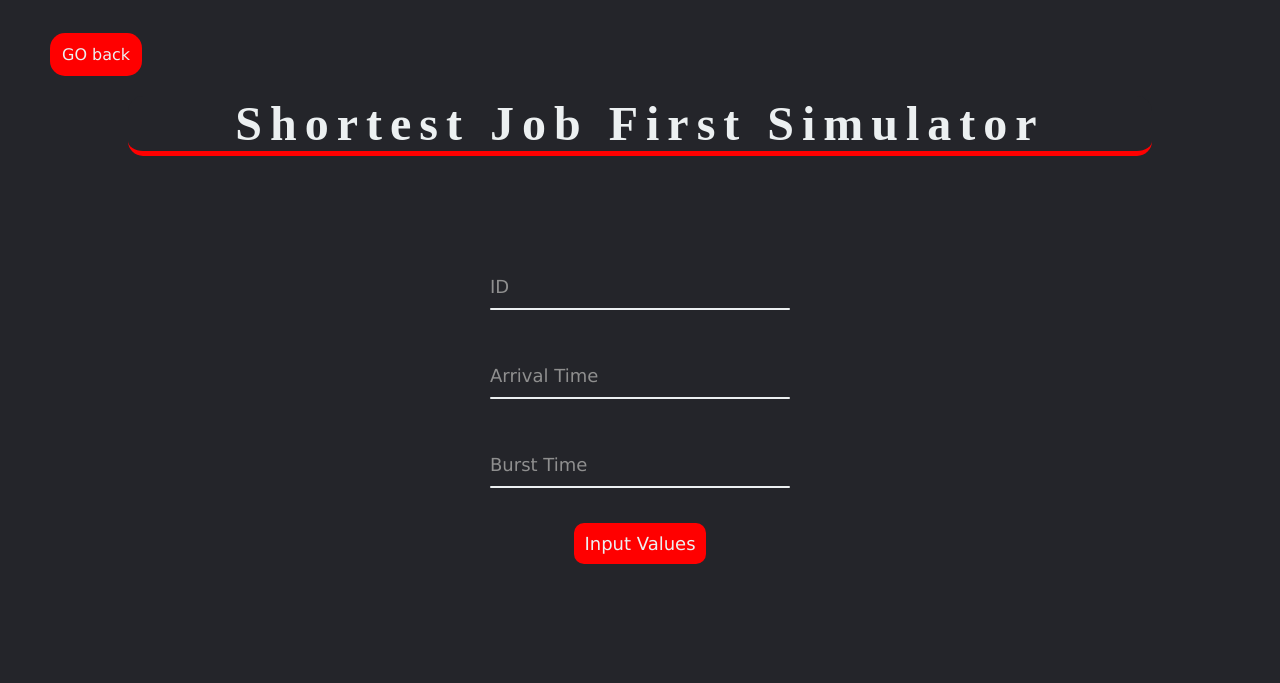
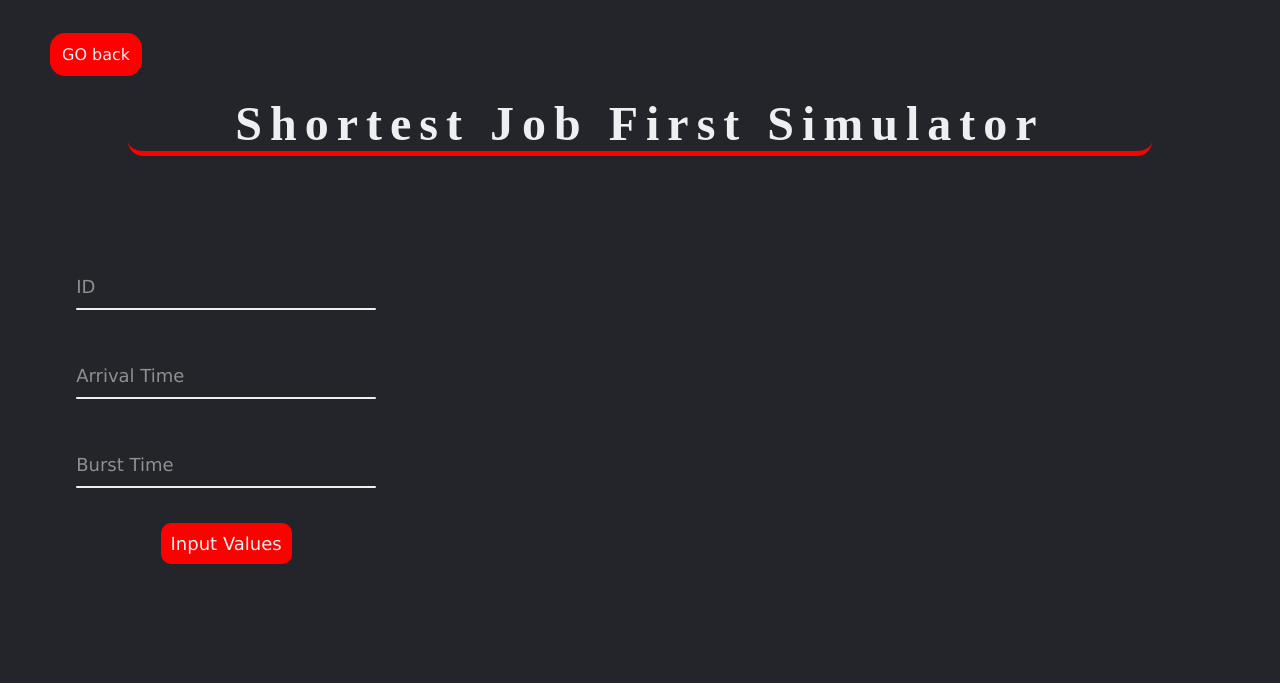
Before and after one commit to virendrasinh734/oswebsite, a Flask app: page /Sjf in a window 1280 px wide. Shown: the top 683 px of the page. After the commit the page ends 564 px from the top, so only its background shows below. Run offline with Flask 3, Linux system fonts and the light colour scheme; some web fonts are replaced.

Commit message:
changing layout

```diff
--- a/app.py
+++ b/app.py
@@ -40,4 +40,4 @@ def process_data():
     return jsonify(result)
 
 if __name__ == "__main__":
-    app.run(host="localhost", port=8000, debug=True)
+    app.run(host="localhost", port=7000, debug=True)
--- a/static/disk.js
+++ b/static/disk.js
@@ -444,7 +444,8 @@ function Calculate(){
           yaxis: {range: [-10, 0], title: "...",
           zerolinecolor: '#24252A',
             zeroline: true,
-            showline: false}
+            showline: false,
+            showticklabels: false}
         };
         Plotly.newPlot("myPlot", data, layout);
         // Display using Plotly
--- a/static/script.js
+++ b/static/script.js
@@ -111,6 +111,9 @@ function data_extractor(){
 }
 let time=0;
 let free=[];
+let temp1=0;
+let temp2=0;
+let temp3=0;
 //this function would do the scheduling and get the completion time stored in an array which would be returned
 function scheduler(input){
     pid=[];
@@ -185,7 +188,12 @@ function scheduler(input){
                     temp.push(pid[c]);
                     temp.push(bt[c]);
                     items.push(temp);
-
+                    temp1+=Math.floor(Math.random() * 100);
+                    temp2+=Math.floor(Math.random() * 100);
+                    temp3+=Math.floor(Math.random() * 100);
+                    temp1=temp1%255;
+                    temp2=temp2%255;
+                    temp3=temp3%255;
                     ct[c]=clock+bt[c];
                     ta[c]=ct[c]-at[c];
                     wt[c]=ta[c]-bt[c];
@@ -199,7 +207,7 @@ function scheduler(input){
                     divarray[i].appendChild(text); //appending to the smaller box
                     divarray[i].style.display="flex"; //usng flex to automatically move the text
                     divarray[i].style.justifyContent="center"; //moving the text to the right most corner
-                    divarray[i].style.backgroundColor = col[i%2]; //setting color
+                    divarray[i].style.backgroundColor = `rgb(${temp1},${temp2},${temp3})`; //setting color
                     divarray[i].style.border = "0.2px solid white"; //setting border
                     // console.log(completed.length+"    "+(i-count));
                     // console.log("bt"+completed[i-count-1][2]);
--- a/static/sjfstyles.css
+++ b/static/sjfstyles.css
@@ -9,6 +9,22 @@
     background-color: #24252A;
     color: #ECF0F1;
     font-family: Verdana, Geneva, Tahoma, sans-serif;
+}
+#mainconn{
+    display: flex;
+    flex-direction: row;
+    justify-content: center;
+}
+#right
+{
+    /*  */
+    display: flex;
+    flex-direction: column;
+    align-items: center;
+    justify-content: flex-end;
+}
+#average{
+    margin-top: -15px;
 }
 h1{
     text-align: center;
--- a/templates/index.html
+++ b/templates/index.html
@@ -62,8 +62,8 @@
         </div>
     </section>
     <!-- ------------------------------------------------------------------ -->
-    <div style="height: 5rem; background-color: white;"></div>
-    <section id="sjf">
+    <!-- <div style="height: 5rem; background-color: white;"></div> -->
+    <section id="sjf" style="background: transparent; backdrop-filter: blur(5rem);">
         <div class="title">Shortest Job First</div>
         <div class="buttoncontainer1">
             <button class="button1" onclick="window.location.href='/Sjf'">Simulator</button>
@@ -100,7 +100,7 @@
     </section>
     <div style="height: 5rem; background-color: white;"></div>
     <!-- ------------------------------------------------------------------ -->
-    <section id="project2">
+    <section id="project2" style="background: transparent; backdrop-filter: blur(5rem);">
         <div class="title">Dining philosopher's problem with semaphore</div>
         <div class="buttoncontainer1">
             <button class="button1" onclick="window.location.href='/dinningP'">Simulator</button>
--- a/templates/sjf.html
+++ b/templates/sjf.html
@@ -20,6 +20,8 @@
     </h1>
 <!------------------------------------------------------------------------------------------------>
     <!-- Inpute div (Outer box of the main body) used to position all the elements together in a group-->
+    <div id="mainconn">
+        <div id="left">
             <div id="sfsInput">
                 <!------------------------------------------------------------------------------------------------>
                     <!-- ID BOX
@@ -51,6 +53,8 @@
                     <button class="buttontype1" onclick="resettable()">Reset Table </button>
                     <button class="buttontype1" onclick="data_extractor()">Calculate</button>
                 </div>
+        </div>
+        <div id="right">
             <div id="Tablediv">
                 <table id="table1">
                     <thead>
@@ -72,14 +76,17 @@
                     </thead>
                 </table> -->
             </div>
+            <pre>
+                <div id="average">
+                </div>
+            </pre>
+        </div>
+    </div>
     <h2 id="gc">GANTT CHART</h2>
     <div id="container">
         <div id="chart" style="display:flex; flex-direction: row; margin: 0; height: 50px;"></div>
     </div>
-    <pre>
-        <div id="average">
-        </div>
-    </pre>
+
 </body>
 <script src="{{ url_for('static', filename='script.js')}}"></script>
 </html>
```
Also changed, not shown: static/look.css (+12 -0 lines), static/page.css (+11 -0 lines), static/style.css (+14 -8 lines), templates/fcfs.html (+7 -0 lines), templates/look.html (+9 -2 lines), fcfs.db, 2 other files. Lines whose indentation alone changed are shown as unchanged.
